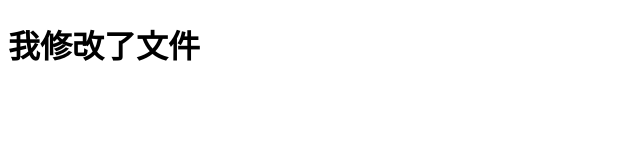
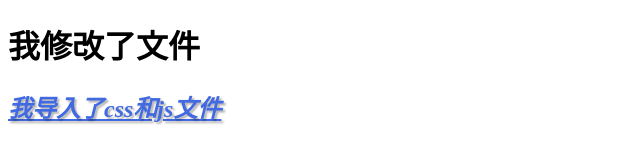
Before and after one commit to suchamy/test_01, a plain HTML site: page index.html in a window 1280 px wide. Shown: the whole page, without its empty margins (0-640 px from the left). Drawn offline with Linux system fonts and the light colour scheme.

Commit message:
新增css和js文件

```diff
--- /dev/null
+++ b/index.css
@@ -0,0 +1,8 @@
+h2 {
+    /* background-color: aqua; */
+    text-decoration: underline;
+    font-style: italic;
+    text-shadow: 2px 2px 2px rgba(0, 0, 0, 0.3);
+    color: royalblue;
+    cursor: pointer;
+}
--- a/index.html
+++ b/index.html
@@ -6,10 +6,13 @@
     <meta http-equiv="X-UA-Compatible" content="IE=edge">
     <meta name="viewport" content="width=device-width, initial-scale=1.0">
     <title>Document</title>
+    <link rel="stylesheet" href="./index.css">
+    <script src="./index.js"></script>
 </head>
 
 <body>
     <h1>我修改了文件</h1>
+    <h2>我导入了css和js文件</h2>
 </body>
 
 </html>
```
Also changed, not shown: index.js (added).
